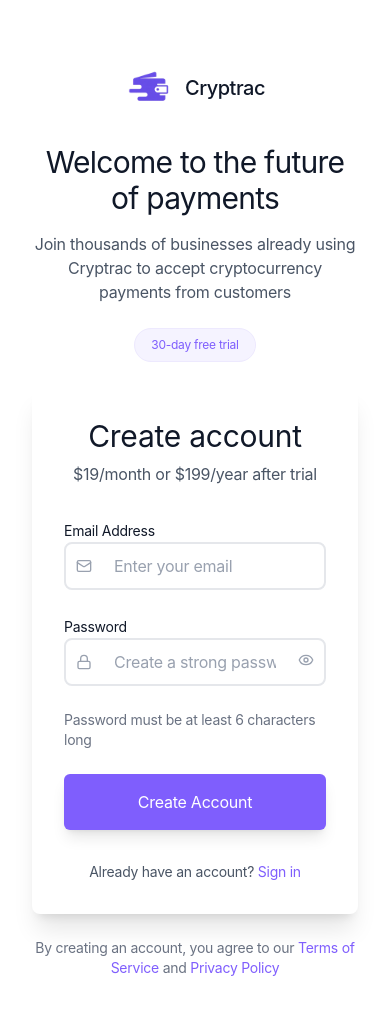
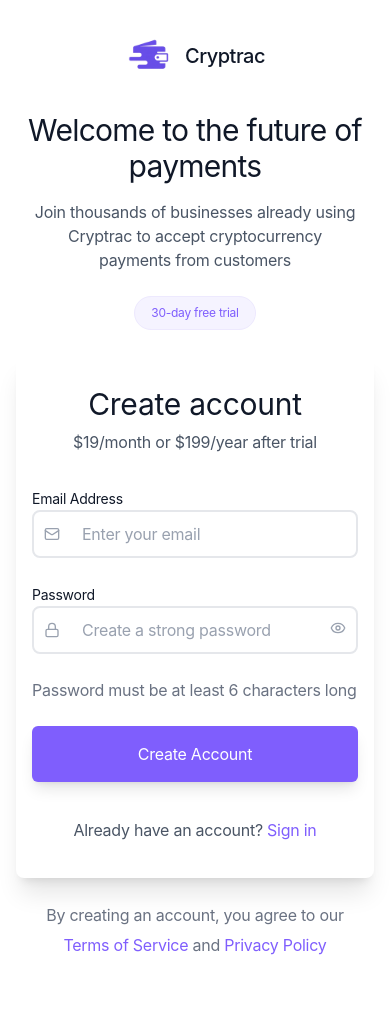
Before and after one commit to CryptracSolutions/cryptrac, a Next.js app: page /signup in a window 390 px wide. After the commit the page ends 978 px from the top, so only its background shows below. Built offline with nearby package versions, Linux system fonts and the light colour scheme; no server answers.

Commit message:
Mobile Pages Login/Signup 1

```diff
--- a/app/login/LoginClient.tsx
+++ b/app/login/LoginClient.tsx
@@ -116,7 +116,7 @@ export default function Login() {
       </div>
 
       {/* Right Side - Content */}
-      <div className="flex-1 flex items-center justify-center p-8">
+      <div className="flex-1 flex items-center justify-center p-4 md:p-8">
         <div className="w-full max-w-md space-y-8">
           {/* Logo and Header */}
           <div className="text-center">
@@ -126,7 +126,7 @@ export default function Login() {
                 <span className="font-phonic text-xl leading-tight font-medium text-gray-900 tracking-tight">Cryptrac</span>
               </Link>
             </div>
-            <p className="font-capsule text-base text-gray-600">
+            <p className="font-capsule text-base text-gray-600 px-4">
               Sign in to your Cryptrac account to manage your crypto payments
             </p>
           </div>
@@ -139,7 +139,7 @@ export default function Login() {
                 Enter your credentials to access your dashboard
               </CardDescription>
             </CardHeader>
-            <CardContent className="px-8 pb-8">
+            <CardContent className="px-4 md:px-8 pb-8">
               <form onSubmit={handleLogin} className="space-y-6">
                 <Input
                   type="email"
@@ -175,14 +175,12 @@ export default function Login() {
                 />
 
                 <div className="flex items-center justify-between">
-                  <div className="text-sm">
-                    <Link
-                      href="/forgot-password"
-                      className="font-phonic text-[#7f5efd] hover:text-[#7c3aed] font-normal transition-colors"
-                    >
-                      Forgot password?
-                    </Link>
-                  </div>
+                  <Link
+                    href="/forgot-password"
+                    className="font-phonic text-base text-[#7f5efd] hover:text-[#7c3aed] font-normal transition-colors inline-block py-2"
+                  >
+                    Forgot password?
+                  </Link>
                 </div>
 
                 <Button
@@ -196,11 +194,11 @@ export default function Login() {
               </form>
 
               <div className="mt-8 text-center">
-                <p className="text-sm text-gray-600">
+                <p className="text-base text-gray-600">
                   Don&apos;t have an account?{' '}
                   <Link
                     href="/signup"
-                    className="font-phonic text-[#7f5efd] hover:text-[#7c3aed] font-normal transition-colors"
+                    className="font-phonic text-[#7f5efd] hover:text-[#7c3aed] font-normal transition-colors inline-block py-1"
                   >
                     Sign up for free
                   </Link>
@@ -210,14 +208,14 @@ export default function Login() {
           </Card>
 
           {/* Footer */}
-          <div className="text-center text-sm text-gray-500">
-            <p>
+          <div className="text-center text-base text-gray-500 px-4">
+            <p className="leading-relaxed">
               By signing in, you agree to our{' '}
-              <Link href="/terms" className="text-[#7f5efd] hover:text-[#7c3aed] transition-colors">
+              <Link href="/terms" className="text-[#7f5efd] hover:text-[#7c3aed] transition-colors inline-block py-1">
                 Terms of Service
               </Link>{' '}
               and{' '}
-              <Link href="/privacy" className="text-[#7f5efd] hover:text-[#7c3aed] transition-colors">
+              <Link href="/privacy" className="text-[#7f5efd] hover:text-[#7c3aed] transition-colors inline-block py-1">
                 Privacy Policy
               </Link>
             </p>
--- a/app/signup/page.tsx
+++ b/app/signup/page.tsx
@@ -133,7 +133,7 @@ export default function Signup() {
       </div>
 
       {/* Right Side - Content */}
-      <div className="flex-1 flex items-start justify-center p-8 pt-16">
+      <div className="flex-1 flex items-start justify-center p-4 md:p-8 pt-8 md:pt-16">
         <div className="w-full max-w-md space-y-6">
           {/* Logo and Header */}
           <div className="text-center">
@@ -144,7 +144,7 @@ export default function Signup() {
               </Link>
             </div>
             <h1 className="font-phonic text-3xl font-normal tracking-tight text-gray-900 mb-4">Welcome to the future of payments</h1>
-            <p className="font-capsule text-base text-gray-600 mb-6">
+            <p className="font-capsule text-base text-gray-600 mb-6 px-4">
               Join thousands of businesses already using Cryptrac to accept cryptocurrency payments from customers
             </p>
             <div className="flex justify-center">
@@ -162,7 +162,7 @@ export default function Signup() {
                 $19/month or $199/year after trial
               </CardDescription>
             </CardHeader>
-            <CardContent className="px-8 pb-8">
+            <CardContent className="px-4 md:px-8 pb-8">
               <form onSubmit={handleSignup} className="space-y-6">
                 <Input
                   type="email"
@@ -197,7 +197,7 @@ export default function Signup() {
                   required
                 />
 
-                <div className="font-phonic text-sm text-gray-500">
+                <div className="font-phonic text-base text-gray-500">
                   Password must be at least 6 characters long
                 </div>
 
@@ -212,11 +212,11 @@ export default function Signup() {
               </form>
 
               <div className="mt-8 text-center">
-                <p className="font-phonic text-sm text-gray-600">
+                <p className="font-phonic text-base text-gray-600">
                   Already have an account?{' '}
                   <Link
                     href="/login"
-                    className="text-[#7f5efd] hover:text-[#7c3aed] font-phonic font-normal transition-colors"
+                    className="text-[#7f5efd] hover:text-[#7c3aed] font-phonic font-normal transition-colors inline-block py-1"
                   >
                     Sign in
                   </Link>
@@ -227,14 +227,14 @@ export default function Signup() {
 
 
           {/* Footer */}
-          <div className="text-center text-sm text-gray-500">
-            <p>
+          <div className="text-center text-base text-gray-500 px-4">
+            <p className="leading-relaxed">
               By creating an account, you agree to our{' '}
-              <Link href="/terms" className="text-[#7f5efd] hover:text-[#7c3aed] transition-colors">
+              <Link href="/terms" className="text-[#7f5efd] hover:text-[#7c3aed] transition-colors inline-block py-1">
                 Terms of Service
               </Link>{' '}
               and{' '}
-              <Link href="/privacy" className="text-[#7f5efd] hover:text-[#7c3aed] transition-colors">
+              <Link href="/privacy" className="text-[#7f5efd] hover:text-[#7c3aed] transition-colors inline-block py-1">
                 Privacy Policy
               </Link>
             </p>
--- a/app/supported-cryptocurrencies/page.tsx
+++ b/app/supported-cryptocurrencies/page.tsx
@@ -114,22 +114,6 @@ export default function SupportedCryptocurrencies() {
                   value={searchTerm}
                   onChange={(e) => setSearchTerm(e.target.value)}
                 />
-              </div>
-            </div>
-
-            {/* Trust Indicators */}
-            <div className="flex flex-col sm:flex-row items-center justify-center gap-3 sm:gap-4 font-phonic text-base font-normal text-gray-600">
-              <div className="flex items-center space-x-2 bg-white px-6 py-3 rounded-full shadow-sm border border-[#ede9fe]">
-                <Shield className="h-4 w-4 text-[#7f5efd]" />
-                <span className="font-phonic text-base font-normal">Non-Custodial</span>
-              </div>
-              <div className="flex items-center space-x-2 bg-white px-6 py-3 rounded-full shadow-sm border border-[#ede9fe]">
-                <Zap className="h-4 w-4 text-[#7f5efd]" />
-                <span className="font-phonic text-base font-normal">Instant Processing</span>
-              </div>
-              <div className="flex items-center space-x-2 bg-white px-6 py-3 rounded-full shadow-sm border border-[#ede9fe]">
-                <Globe className="h-4 w-4 text-[#7f5efd]" />
-                <span className="font-phonic text-base font-normal">Global Support</span>
               </div>
             </div>
           </div>
```
